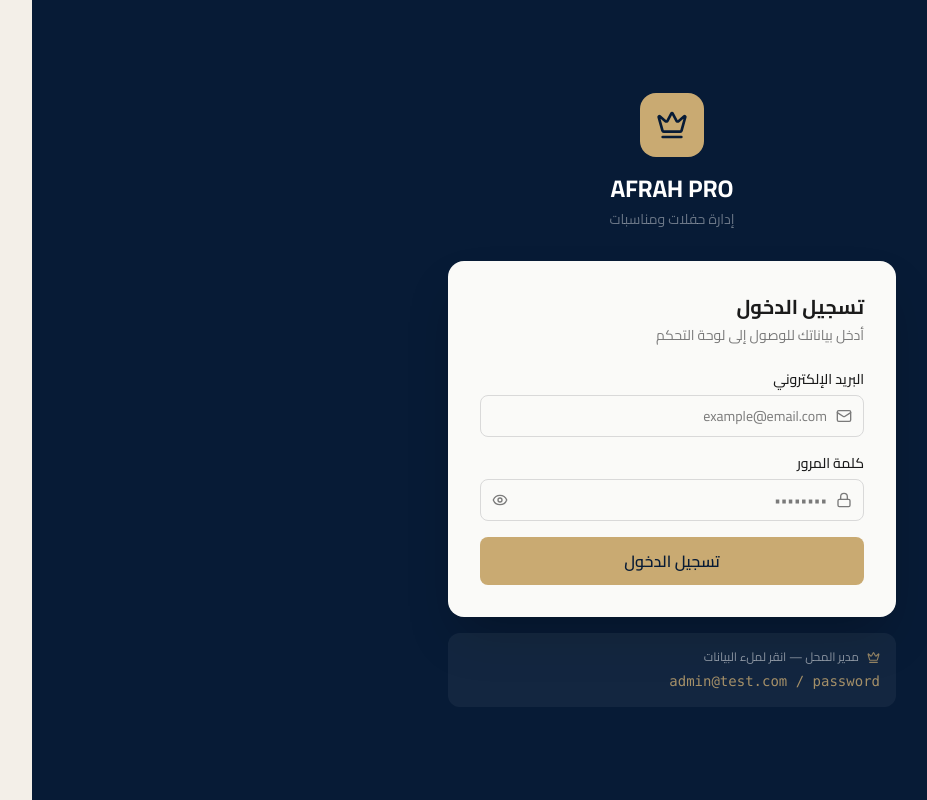
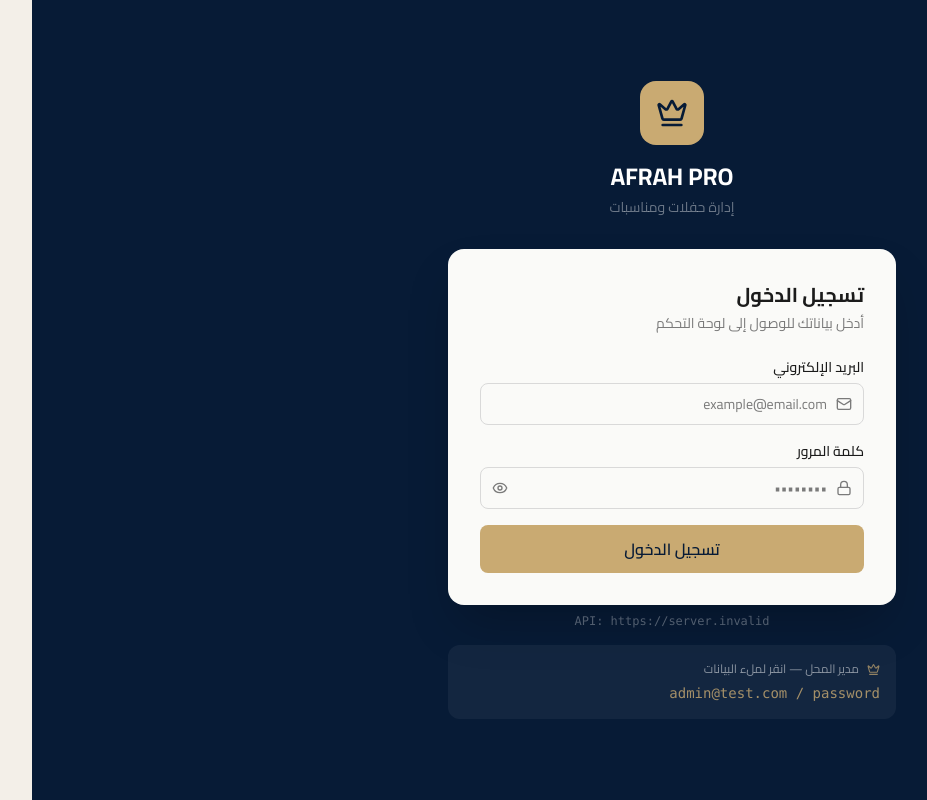
Before and after one commit to SalahAnas1/AFRAH-PRO, a Next.js app in the folder frontend/: page /login in a window 1280 px wide. Shown: the whole page, without its empty margins (117-1044 px from the left). Built offline with nearby package versions, Linux system fonts and the light colour scheme; no server answers.

Commit message:
debug: show API URL on login page

```diff
--- a/frontend/src/app/(auth)/login/page.tsx
+++ b/frontend/src/app/(auth)/login/page.tsx
@@ -115,6 +115,11 @@
           </form>
         </div>
 
+        {/* debug */}
+        <p className="text-white/30 text-xs text-center mt-2 font-mono break-all">
+          API: {process.env.NEXT_PUBLIC_API_URL ?? "NOT SET"}
+        </p>
+
         {/* بيانات تجريبية — قابلة للنقر */}
         <div className="mt-4 space-y-2">
           <button
```
